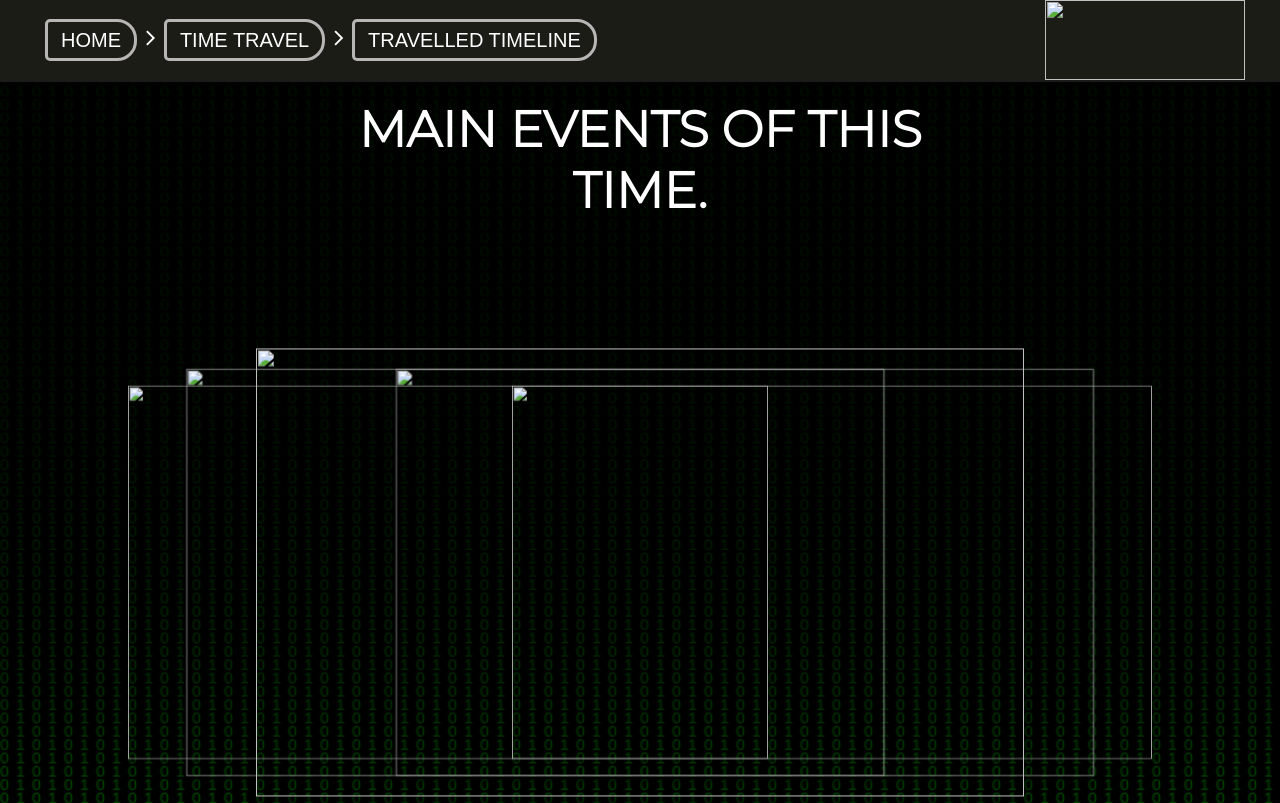
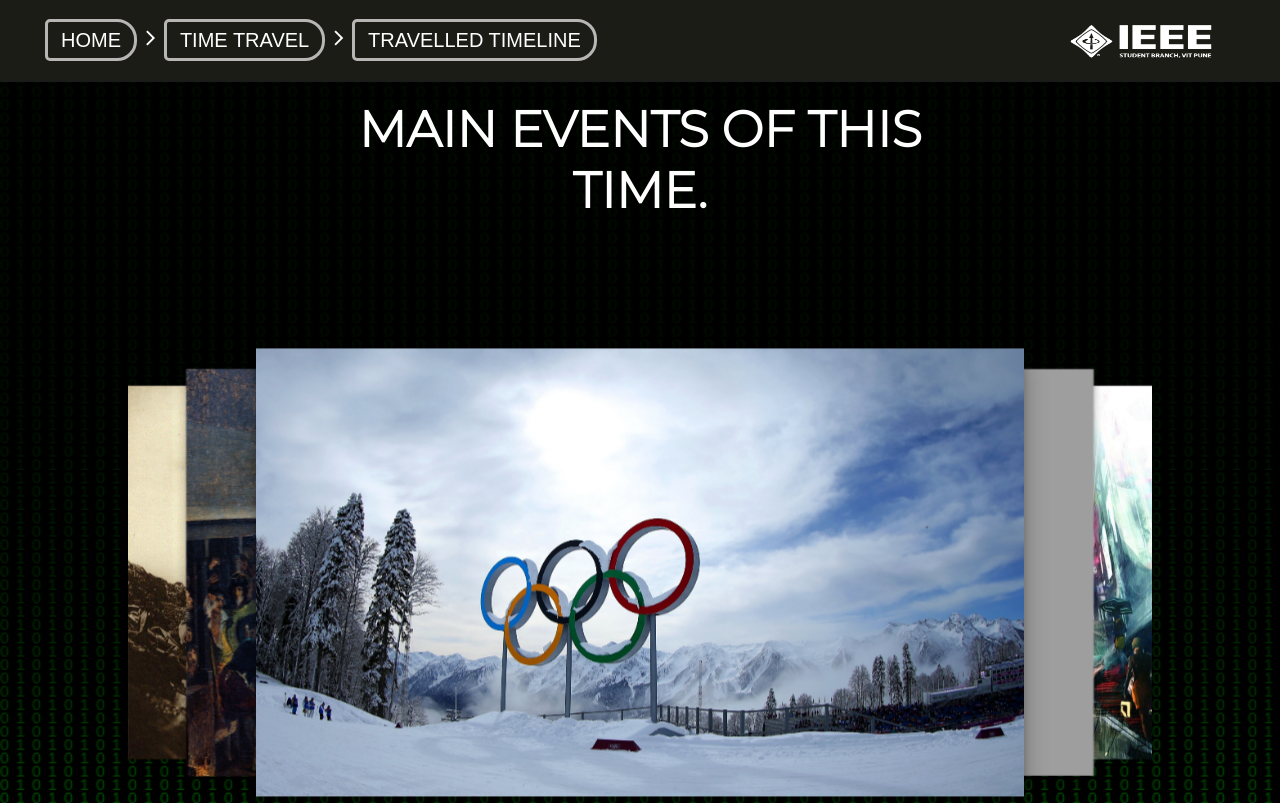
Before and after one commit to tilakbang/Maddevil, a plain HTML site: page Futurepage.html in a window 1280 px wide. Shown: the top 803 px of the page. Drawn offline with Linux system fonts and the light colour scheme; the site is published under a folder, as on GitHub Pages, so addresses that start at the root find nothing.

Commit message:
Update Futurepage.html

```diff
--- a/Futurepage.html
+++ b/Futurepage.html
@@ -3,7 +3,7 @@
 
 <head>
     <title>Travelled Time | Welcome to Future</title>
-    <link rel="shortcut icon" href="/IEEE_bluewhitebg.png" type="image/png">
+    <link rel="shortcut icon" href="./IEEE_bluewhitebg.png" type="image/png">
     <link rel="preconnect" href="https://fonts.googleapis.com">
     <link rel="preconnect" href="https://fonts.gstatic.com" crossorigin>
     <link href="https://fonts.googleapis.com/css2?family=Montserrat:wght@300&display=swap" rel="stylesheet">
@@ -212,7 +212,7 @@
     <div id="container">
         <nav>
             <div class="Png">
-                <img src="/IEEE_whitenobg.png" alt="" height="80px" width="200px">
+                <img src="./IEEE_whitenobg.png" alt="" height="80px" width="200px">
             </div>
             <ul>
                 <li><a class="active" href="#">Home</a></li>
@@ -235,19 +235,19 @@
                 <input type="radio" name="slider" id="s4">
                 <input type="radio" name="slider" id="s5">
                 <label for="s1" id="slide1">
-                    <img src="/I1.jpg" height="100%" width="100%">
+                    <img src="./I1.jpg" height="100%" width="100%">
                 </label>
                 <label for="s2" id="slide2">
-                    <img src="/I2.jpg" height="100%" width="100%">
+                    <img src="./I2.jpg" height="100%" width="100%">
                 </label>
                 <label for="s3" id="slide3">
-                    <img src="/I3.jpg" height="100%" width="100%">
+                    <img src="./I3.jpg" height="100%" width="100%">
                 </label>
                 <label for="s4" id="slide4">
-                    <img src="/I4.jpg" height="100%" width="100%">
+                    <img src="./I4.jpg" height="100%" width="100%">
                 </label>
                 <label for="s5" id="slide5">
-                    <img src="/I5.jpg" height="100%" width="100%">
+                    <img src="./I5.jpg" height="100%" width="100%">
                 </label>
             </section>
         </div>
@@ -256,7 +256,7 @@
             Above pictures reflect the main events from this Timeline. <br>
             DO NOT Misuse AVENIR! It may result to creation of MULTIVERSE. <br>
         </div>
-        <a href="/index.html"><button id="travel">Return to Your Time!!</button></a>
+        <a href="./index.html"><button id="travel">Return to Your Time!!</button></a>
 
     </div>
 
```
